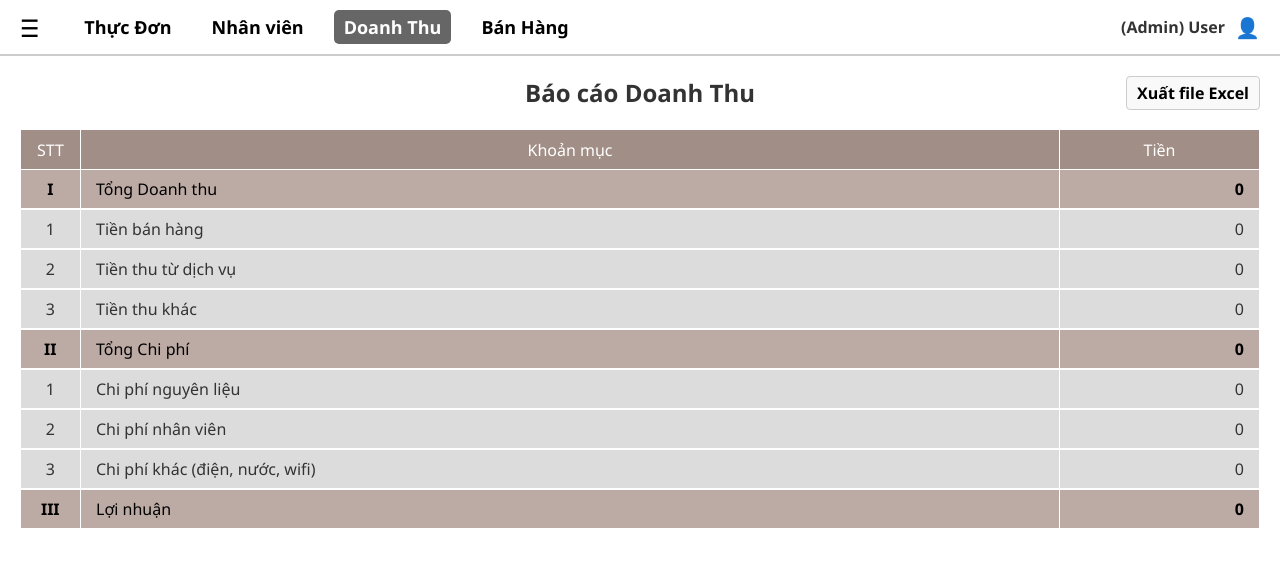
After one commit to AnhTuan100/Web-Coffe-Nhom2, a PHP site: page /modules/revenue/revenue.php in a window 1280 px wide. The commit adds this page. Shown: the top 567 px of the page. Run offline with PHP 8.4, Linux system fonts and the light colour scheme; data that the repository does not hold is empty.

Commit message:
change code, update page revenue, sales

```diff
--- a/css/style.css
+++ b/css/style.css
@@ -9,7 +9,7 @@ html {
     /* QUAN TRỌNG: Thay 'your-coffee-shop-image.jpg'
       bằng đường dẫn tới ảnh nền của bạn
     */
-    background-image: url('ảnh/an-image-of-an-outdoor-cafe-at-night-at-a_2497979_wh860.png');
+    background-image: url('../image/an-image-of-an-outdoor-cafe-at-night-at-a_2497979_wh860.png');
     background-size: cover;
     background-position: center;
     background-repeat: no-repeat;
--- a/css/stylemenu.css
+++ b/css/stylemenu.css
@@ -41,10 +41,10 @@ body {
 
 .user-info {
     font-weight: bold;
-    color: #5a3a22;
+    font-size: 16px;
     display: flex;
     align-items: center;
-    gap: 10px;
+    gap: 8px;
 }
 
 /* Toolbar */
--- /dev/null
+++ b/css/stylerevenue.css
@@ -0,0 +1,161 @@
+/* --- GLOBAL RESET --- */
+* {
+    box-sizing: border-box;
+    margin: 0;
+    padding: 0;
+}
+
+body {
+    font-family: 'Segoe UI', Tahoma, Geneva, Verdana, sans-serif;
+    background-color: white;
+}
+
+/* --- 1. HEADER NAVIGATION (Thanh menu) --- */
+.navbar {
+    display: flex;
+    justify-content: space-between;
+    align-items: center;
+    border-bottom: 2px solid #ccc;
+    padding: 10px 20px;
+    background: white;
+}
+
+.menu-items {
+    display: flex;
+    gap: 20px;
+    align-items: center;
+}
+
+.menu-items a {
+    text-decoration: none;
+    color: black;
+    font-weight: bold;
+    font-size: 18px;
+    padding: 5px 10px;
+    transition: background-color 0.3s;
+}
+
+/* Nút Active (Đang chọn) */
+.menu-items a.active {
+    background-color: #666;
+    color: white;
+    border-radius: 5px;
+}
+
+.user-info {
+    font-weight: bold;
+    display: flex;
+    align-items: center;
+    gap: 10px;
+    color: #333;
+}
+
+.icon-hamburger {
+    font-size: 24px;
+    margin-right: 15px;
+    cursor: pointer;
+}
+
+/* --- 2. PAGE TITLE (Tiêu đề trang) --- */
+.page-title {
+    text-align: center;
+    font-size: 24px;
+    font-weight: bold;
+    margin: 20px 0;
+    position: relative;
+    color: #333;
+}
+
+.export-excel {
+    position: absolute;
+    right: 20px;
+    top: 0;
+    text-decoration: none;
+    color: black;
+    font-size: 16px;
+    border: 1px solid #ccc;
+    padding: 5px 10px;
+    border-radius: 4px;
+    background-color: #f9f9f9;
+}
+
+.export-excel:hover {
+    background-color: #e0e0e0;
+}
+
+/* --- 3. REVENUE TABLE (Bảng báo cáo) --- */
+.table-container {
+    width: 100%;
+    padding: 0 20px;
+}
+
+table {
+    width: 100%;
+    border-collapse: collapse;
+}
+
+/* Header Bảng (Màu nâu đậm) */
+thead tr {
+    background-color: #a18e86;
+    color: white;
+    height: 40px;
+}
+
+th {
+    font-weight: normal;
+    border: 1px solid white;
+    vertical-align: middle;
+}
+
+/* Cấu trúc các ô dữ liệu chung */
+td {
+    padding: 8px 15px;
+    border-right: 1px solid white;
+    height: 35px;
+    vertical-align: middle;
+}
+
+/* Cột 1: STT (Căn giữa) */
+td:nth-child(1) {
+    text-align: center;
+    width: 60px;
+}
+
+/* Cột 2: Khoản mục (Căn trái) */
+td:nth-child(2) {
+    text-align: left;
+    font-weight: 500;
+}
+
+/* Cột 3: Tiền (Căn phải) */
+td:nth-child(3) {
+    text-align: right;
+    width: 200px;
+}
+
+/* --- MÀU SẮC CÁC DÒNG (Theme Coffee) --- */
+
+/* Dòng Mục lớn (I, II, III) - Màu xám nâu đậm */
+.row-section {
+    background-color: #bcaaa4;
+    font-weight: bold;
+    color: black;
+}
+
+/* Dòng chi tiết (1, 2, 3) - Màu xám nhạt */
+.row-item {
+    background-color: #dcdcdc;
+    color: #333;
+}
+
+/* Đường kẻ trắng giữa các dòng */
+tbody tr {
+    border-bottom: 2px solid white;
+}
+
+/* Dòng Lợi Nhuận (Giống dòng mục lớn) */
+.row-profit {
+    background-color: #bcaaa4;
+    font-weight: bold;
+    color: black;
+}
--- a/index.php
+++ b/index.php
@@ -6,7 +6,7 @@
     <meta name="viewport" content="width=device-width, initial-scale=1.0">
     <title>Đăng nhập Coffee Quy Hòa</title>
     <link rel="stylesheet" href="css/style.css">
-    <script src="modules/Login/login.js"></script>
+
 </head>
 
 <body>
--- /dev/null
+++ b/modules/revenue/revenue.php
@@ -0,0 +1,99 @@
+<?php
+// FILE: modules/Revenue/Revenue.php
+
+require_once 'revenue_handler.php';
+?>
+<!DOCTYPE html>
+<html lang="vi">
+
+<head>
+    <meta charset="UTF-8">
+    <title>Báo cáo Doanh Thu</title>
+    <link rel="stylesheet" href="../../css/stylerevenue.css">
+</head>
+
+<body>
+
+    <div class="navbar">
+        <div class="menu-items">
+            <span class="icon-hamburger">&#9776;</span> <a href="../menu/Menu.php">Thực Đơn</a>
+            <a href="../Staff/Staff.php">Nhân viên</a>
+            <a href="#" class="active">Doanh Thu</a>
+            <a href="../sales/sales.php">Bán Hàng</a>
+        </div>
+        <div class="user-info">
+            (<?php echo isset($_SESSION['role']) ? ucfirst($_SESSION['role']) : 'Admin'; ?>)
+            <?php echo isset($_SESSION['ten_nv']) ? $_SESSION['ten_nv'] : 'User'; ?>
+            <span style="font-size: 20px;">👤</span>
+        </div>
+    </div>
+
+    <div class="page-title">
+        Báo cáo Doanh Thu
+        <a href="#" class="export-excel">Xuất file Excel</a>
+    </div>
+
+    <div class="table-container">
+        <table>
+            <thead>
+                <tr>
+                    <th>STT</th>
+                    <th>Khoản mục</th>
+                    <th>Tiền</th>
+                </tr>
+            </thead>
+            <tbody>
+                <tr class="row-section">
+                    <td>I</td>
+                    <td>Tổng Doanh thu</td>
+                    <td><?php echo formatMoney($tong_doanh_thu); ?></td>
+                </tr>
+                <tr class="row-item">
+                    <td>1</td>
+                    <td>Tiền bán hàng</td>
+                    <td><?php echo formatMoney($tien_ban_hang); ?></td>
+                </tr>
+                <tr class="row-item">
+                    <td>2</td>
+                    <td>Tiền thu từ dịch vụ</td>
+                    <td><?php echo formatMoney($tien_dich_vu); ?></td>
+                </tr>
+                <tr class="row-item">
+                    <td>3</td>
+                    <td>Tiền thu khác</td>
+                    <td><?php echo formatMoney($tien_thu_khac); ?></td>
+                </tr>
+
+                <tr class="row-section">
+                    <td>II</td>
+                    <td>Tổng Chi phí</td>
+                    <td><?php echo formatMoney($tong_chi_phi); ?></td>
+                </tr>
+                <tr class="row-item">
+                    <td>1</td>
+                    <td>Chi phí nguyên liệu</td>
+                    <td><?php echo formatMoney($chi_phi_nguyen_lieu); ?></td>
+                </tr>
+                <tr class="row-item">
+                    <td>2</td>
+                    <td>Chi phí nhân viên</td>
+                    <td><?php echo formatMoney($chi_phi_nhan_vien); ?></td>
+                </tr>
+                <tr class="row-item">
+                    <td>3</td>
+                    <td>Chi phí khác (điện, nước, wifi)</td>
+                    <td><?php echo formatMoney($chi_phi_khac); ?></td>
+                </tr>
+
+                <tr class="row-profit">
+                    <td>III</td>
+                    <td>Lợi nhuận</td>
+                    <td><?php echo formatMoney($loi_nhuan); ?></td>
+                </tr>
+            </tbody>
+        </table>
+    </div>
+
+</body>
+
+</html>
--- /dev/null
+++ b/modules/revenue/revenue_handler.php
@@ -0,0 +1,54 @@
+<?php
+// FILE: modules/revenue/revenue_handler.php
+session_start();
+require_once '../../include/ketnoi.php';
+
+// --- 1. ĐỊNH NGHĨA HÀM (CHỈ VIẾT 1 LẦN) ---
+function formatMoney($number)
+{
+    if ($number == 0 || $number == null) return "0";
+    return number_format($number, 0, ',', '.');
+}
+
+// Hàm lấy chi phí theo loại
+function getExpense($conn, $type)
+{
+    // Kiểm tra kết nối trước
+    if (!$conn) return 0;
+
+    $sql = "SELECT SUM(so_tien) as total FROM chi_phi WHERE loai_chi_phi = '$type'";
+    $res = $conn->query($sql);
+
+    if ($res && $res->num_rows > 0) {
+        $row = $res->fetch_assoc();
+        return $row['total'] ? $row['total'] : 0;
+    }
+    return 0;
+}
+
+// --- 2. TÍNH TOÁN DỮ LIỆU ---
+
+// A. Doanh thu
+$tien_ban_hang = 0;
+if ($conn) {
+    $sql_dt = "SELECT SUM(tong_tien) as total FROM hoa_don";
+    $result_dt = $conn->query($sql_dt);
+    if ($result_dt) {
+        $row_dt = $result_dt->fetch_assoc();
+        $tien_ban_hang = $row_dt['total'] ? $row_dt['total'] : 0;
+    }
+}
+
+$tien_dich_vu = 0;
+$tien_thu_khac = 0;
+$tong_doanh_thu = $tien_ban_hang + $tien_dich_vu + $tien_thu_khac;
+
+// B. Chi phí
+$chi_phi_nguyen_lieu = getExpense($conn, 'nguyen_lieu');
+$chi_phi_nhan_vien   = getExpense($conn, 'nhan_vien');
+$chi_phi_khac        = getExpense($conn, 'khac');
+
+$tong_chi_phi = $chi_phi_nguyen_lieu + $chi_phi_nhan_vien + $chi_phi_khac;
+
+// C. Lợi nhuận
+$loi_nhuan = $tong_doanh_thu - $tong_chi_phi;
```
Also changed, not shown: css/stylesales.css (added, +171 -0 lines), modules/login/login_handler.php (+42 -29 lines), modules/menu/menu.php (+5 -4 lines), modules/sales/sales.php (added, +82 -0 lines), modules/sales/sales_handler.php (added, +32 -0 lines), modules/staff/staff.php (+5 -4 lines).
